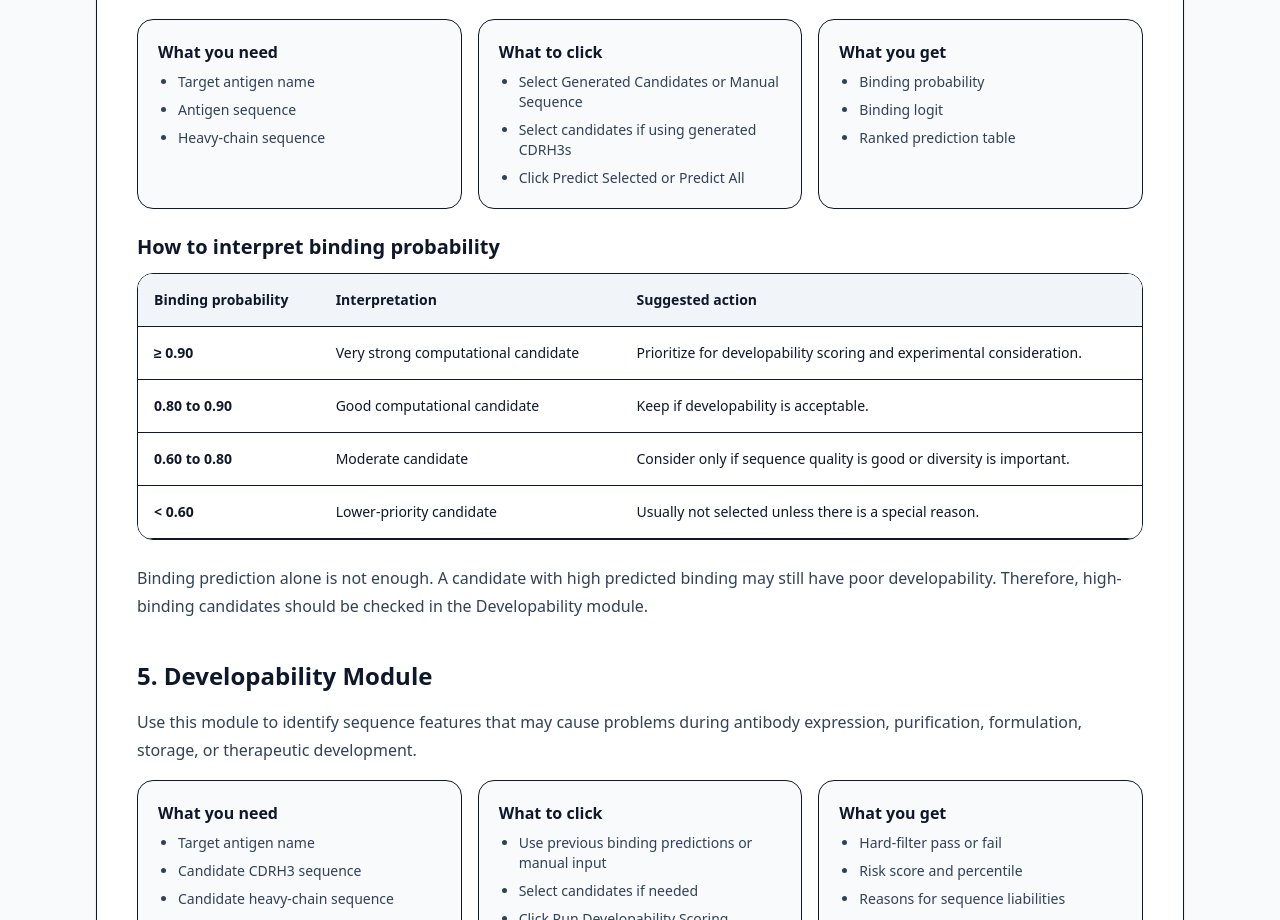
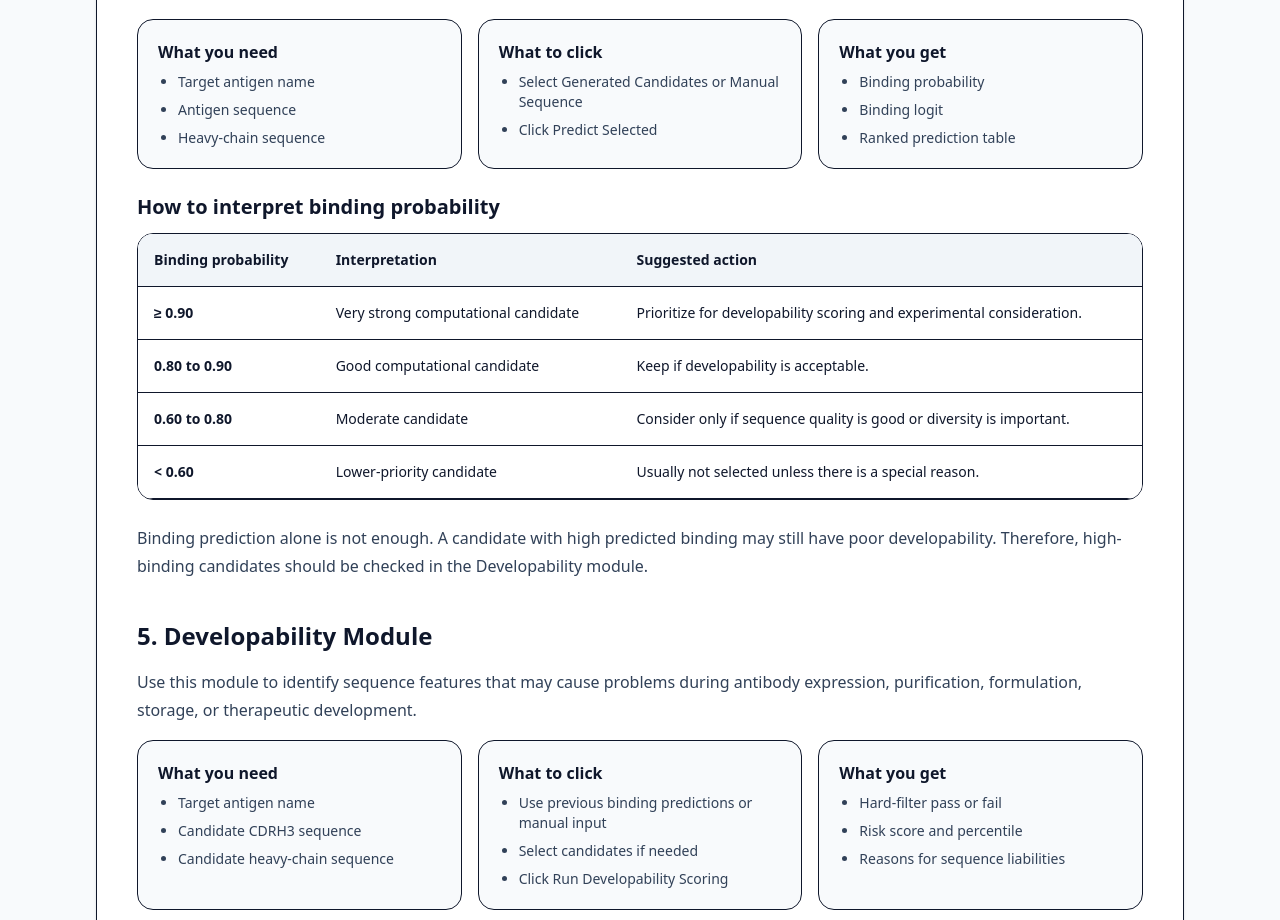
Before and after one commit to Fanxu-alt/Antibody-Design, a Next.js app in the folder frontend/: page /help in a window 1280 px wide. Shown: the part 2220-3140 px from the top of the page. Built offline with nearby package versions, Linux system fonts and the light colour scheme; no server answers.

Commit message:
Update page.tsx

```diff
--- a/frontend/app/help/page.tsx
+++ b/frontend/app/help/page.tsx
@@ -254,8 +254,7 @@ export default function HelpPage() {
               <h3 className="mb-2 font-bold">What to click</h3>
               <ul className="list-disc space-y-2 pl-5 text-sm text-slate-700">
                 <li>Select Generated Candidates or Manual Sequence</li>
-                <li>Select candidates if using generated CDRH3s</li>
-                <li>Click Predict Selected or Predict All</li>
+                <li>Click Predict Selected</li>
               </ul>
             </div>
 
```
